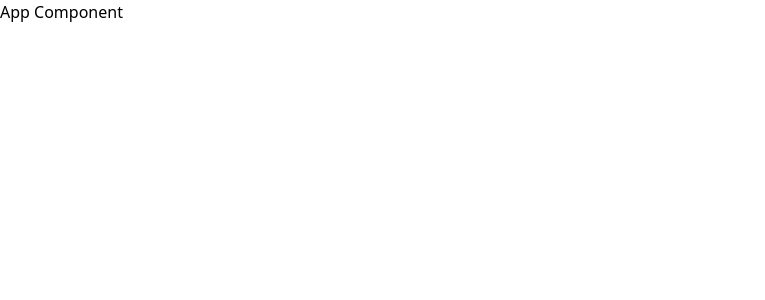
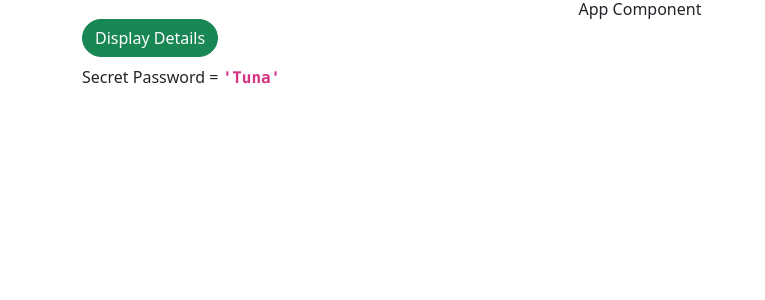
Before and after one commit to Syammed2429/angular-assignment-3, an Angular app: page / in a window 1280 px wide. Shown: the top 300 px of the page, without its empty margins (0-765 px from the left). Built offline with nearby package versions, Linux system fonts and the light colour scheme.

Commit message:
added a button

```diff
--- a/src/app/app.component.html
+++ b/src/app/app.component.html
@@ -1,3 +1,6 @@
 <div>
   <h1 class="text-teal-500 text-3xl text-center">App Component</h1>
+<div>
+  <app-directive></app-directive>
 </div>
+</div>
--- a/src/app/directive/directive.component.html
+++ b/src/app/directive/directive.component.html
@@ -1,3 +1,4 @@
-<div>
-    <button>Display Details</button>
+<div class="container">
+    <button class="btn btn-success rounded-pill">Display Details</button>
+<p class="my-2">Secret Password = <code class="fw-bold">'Tuna'</code></p>
 </div>
--- a/src/index.html
+++ b/src/index.html
@@ -5,6 +5,7 @@
   <title>AngularDirectivesAssignment3</title>
   <base href="/">
   <meta name="viewport" content="width=device-width, initial-scale=1">
+  <link href="https://cdn.jsdelivr.net/npm/bootstrap@5.1.3/dist/css/bootstrap.min.css" rel="stylesheet" integrity="sha384-1BmE4kWBq78iYhFldvKuhfTAU6auU8tT94WrHftjDbrCEXSU1oBoqyl2QvZ6jIW3" crossorigin="anonymous">
   <link rel="icon" type="image/x-icon" href="favicon.ico">
 </head>
 <body>
```
